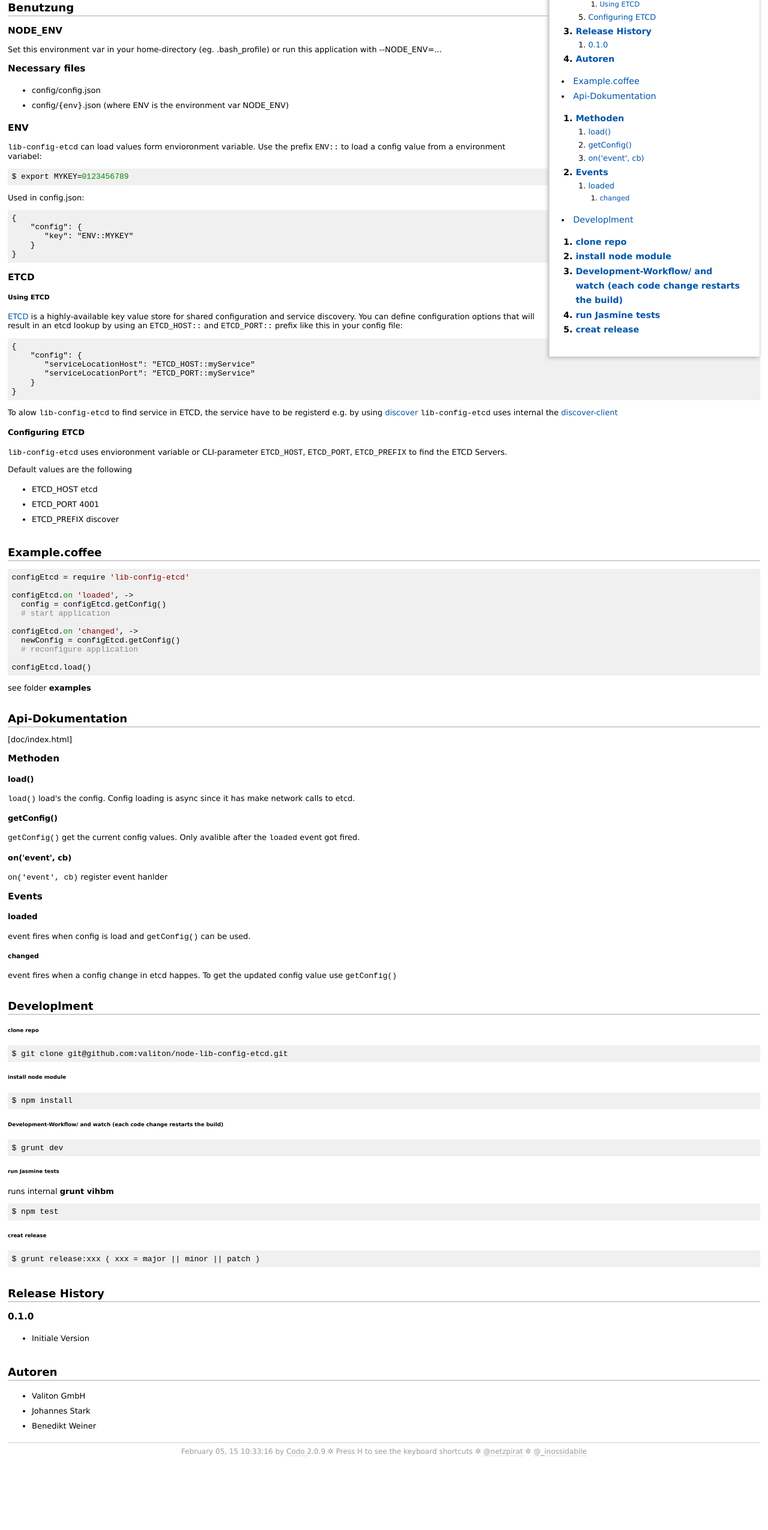
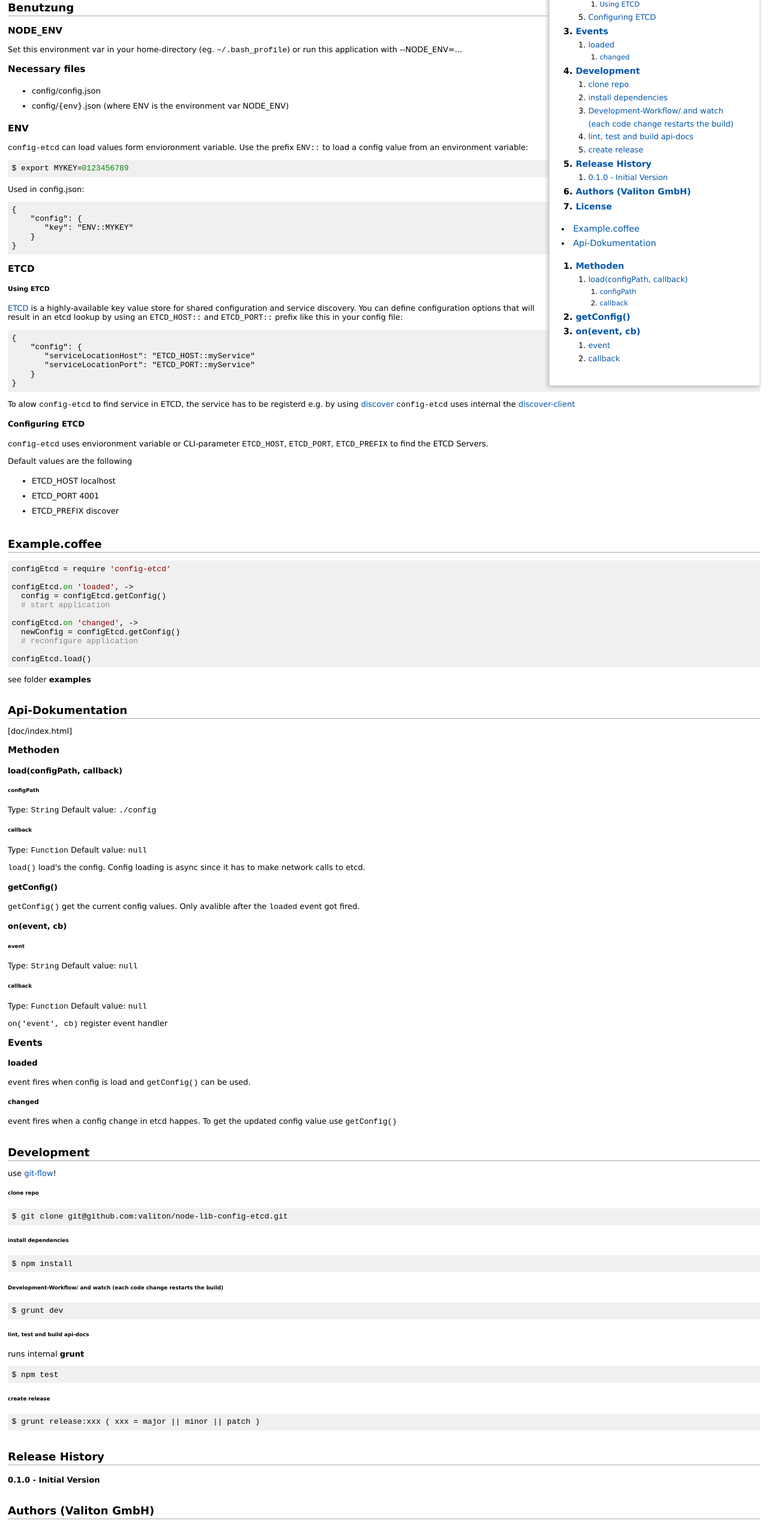
Before and after one commit to valiton/node-lib-config-etcd, a website: page doc/extra/README.md.html in a window 1280 px wide. Shown: the part 240-2790 px from the top of the page at 60% size. Before the commit the page ends 2681 px from the top, so only its background shows below. Drawn offline with Linux system fonts and the light colour scheme.

Commit message:
fix configPath

```diff
--- a/doc/extra/README.md.html
+++ b/doc/extra/README.md.html
@@ -37,13 +37,13 @@
         <h1 id="lib-config-etcd">lib-config-etcd</h1><p>config lib with etcd support</p><h2 id="installation">Installation</h2>
 <pre><code>$ npm install config-etcd --save
 </code></pre><h2 id="benutzung">Benutzung</h2>
-<h3 id="node_env">NODE_ENV</h3><p>Set this environment var in your home-directory (eg. .bash_profile) or run this application with --NODE_ENV=...</p><h3 id="necessary-files">Necessary files</h3>
+<h3 id="node_env">NODE_ENV</h3><p>Set this environment var in your home-directory (eg. <code>~/.bash_profile</code>) or run this application with --NODE_ENV=...</p><h3 id="necessary-files">Necessary files</h3>
 <ul>
 <li>config/config.json</li>
 <li>config/{env}.json (where ENV is the environment var NODE_ENV)</li>
 </ul>
-<h3 id="env">ENV</h3><p><code>lib-config-etcd</code> can load values form envioronment variable.
-Use the prefix <code>ENV::</code> to load a config value from a environment variabel:</p><pre><code>$ export MYKEY=0123456789
+<h3 id="env">ENV</h3><p><code>config-etcd</code> can load values form envioronment variable.
+Use the prefix <code>ENV::</code> to load a config value from an environment variable:</p><pre><code>$ export MYKEY=0123456789
 </code></pre><p>Used in config.json:</p><pre><code>{
     &quot;config&quot;: {
        &quot;key&quot;: &quot;ENV::MYKEY&quot;
@@ -56,14 +56,14 @@ Use the prefix <code>ENV::</code> to load a config value from a environment vari
        &quot;serviceLocationPort&quot;: &quot;ETCD_PORT::myService&quot;
     }
 }
-</code></pre><p>To alow <code>lib-config-etcd</code> to find service in ETCD, the service have to be registerd e.g. by using <a href="https://github.com/totem/discover">discover</a>
-<code>lib-config-etcd</code> uses internal the <a href="https://github.com/totem/discover-client-node">discover-client</a></p><h4 id="configuring-etcd">Configuring ETCD</h4><p><code>lib-config-etcd</code>  uses envioronment variable or CLI-parameter <code>ETCD_HOST</code>, <code>ETCD_PORT</code>, <code>ETCD_PREFIX</code>  to find the ETCD Servers.</p><p>Default values are the following</p><ul>
-<li>ETCD_HOST etcd</li>
+</code></pre><p>To alow <code>config-etcd</code> to find service in ETCD, the service has to be registerd e.g. by using <a href="https://github.com/totem/discover">discover</a>
+<code>config-etcd</code> uses internal the <a href="https://github.com/totem/discover-client-node">discover-client</a></p><h4 id="configuring-etcd">Configuring ETCD</h4><p><code>config-etcd</code>  uses envioronment variable or CLI-parameter <code>ETCD_HOST</code>, <code>ETCD_PORT</code>, <code>ETCD_PREFIX</code>  to find the ETCD Servers.</p><p>Default values are the following</p><ul>
+<li>ETCD_HOST localhost</li>
 <li>ETCD_PORT 4001</li>
 <li>ETCD_PREFIX discover</li>
 </ul>
 <h2 id="example-coffee">Example.coffee</h2>
-<pre><code>configEtcd = require &#39;lib-config-etcd&#39;
+<pre><code>configEtcd = require &#39;config-etcd&#39;
 
 configEtcd.on &#39;loaded&#39;, -&gt;
   config = configEtcd.getConfig()
@@ -75,34 +75,36 @@ configEtcd.on &#39;changed&#39;, -&gt;
 
 configEtcd.load()
 </code></pre><p>see folder <strong>examples</strong></p><h2 id="api-dokumentation">Api-Dokumentation</h2><p>[doc/index.html]</p><h3 id="methoden">Methoden</h3>
-<h4 id="load-">load()</h4><p><code>load()</code> load&#39;s the config. Config loading is async since it has make network calls to etcd.</p><h4 id="getconfig-">getConfig()</h4><p><code>getConfig()</code> get the current config values. Only avalible after the <code>loaded</code> event got fired.</p><h4 id="on-event-cb-">on(&#39;event&#39;, cb)</h4><p><code>on(&#39;event&#39;, cb)</code> register event hanlder</p><h3 id="events">Events</h3>
+<h4 id="load-configpath-callback-">load(configPath, callback)</h4>
+<h6 id="configpath">configPath</h6><p>Type: <code>String</code>
+Default value: <code>./config</code></p><h6 id="callback">callback</h6><p>Type: <code>Function</code>
+Default value: <code>null</code></p><p><code>load()</code> load&#39;s the config. Config loading is async since it has to make network calls to etcd.</p><h4 id="getconfig-">getConfig()</h4><p><code>getConfig()</code> get the current config values. Only avalible after the <code>loaded</code> event got fired.</p><h4 id="on-event-cb-">on(event, cb)</h4>
+<h6 id="event">event</h6><p>Type: <code>String</code>
+Default value: <code>null</code></p><h6 id="callback">callback</h6><p>Type: <code>Function</code>
+Default value: <code>null</code></p><p><code>on(&#39;event&#39;, cb)</code> register event handler</p><h3 id="events">Events</h3>
 <h4 id="loaded">loaded</h4><p>event fires when config is load and  <code>getConfig()</code> can be used.</p><h5 id="changed">changed</h5><p>event fires when a config change in etcd happes.
-To get the updated config value use <code>getConfig()</code></p><h2 id="developlment">Developlment</h2>
-<h6 id="clone-repo">clone repo</h6>
+To get the updated config value use <code>getConfig()</code></p><h2 id="development">Development</h2><p>use <a href="https://github.com/nvie/gitflow">git-flow</a>!</p><h6 id="clone-repo">clone repo</h6>
 <pre><code>$ git clone git@github.com:valiton/node-lib-config-etcd.git
-</code></pre><h6 id="install-node-module">install node module</h6>
+</code></pre><h6 id="install-dependencies">install dependencies</h6>
 <pre><code>$ npm install
 </code></pre><h6 id="development-workflow-and-watch-each-code-change-restarts-the-build-">Development-Workflow/ and watch (each code change restarts the build)</h6>
 <pre><code>$ grunt dev
-</code></pre><h6 id="run-jasmine-tests">run Jasmine tests</h6><p>runs internal <strong>grunt vihbm</strong></p><pre><code>$ npm test
-</code></pre><h6 id="creat-release">creat release</h6>
+</code></pre><h6 id="lint-test-and-build-api-docs">lint, test and build api-docs</h6><p>runs internal <strong>grunt</strong></p><pre><code>$ npm test
+</code></pre><h6 id="create-release">create release</h6>
 <pre><code>$ grunt release:xxx ( xxx = major || minor || patch )
 </code></pre><h2 id="release-history">Release History</h2>
-<h3 id="0-1-0">0.1.0</h3>
+<h4 id="0-1-0-initial-version">0.1.0 - Initial Version</h4>
+<h2 id="authors-valiton-gmbh-">Authors (Valiton GmbH)</h2>
 <ul>
-<li>Initiale Version</li>
-</ul>
-<h2 id="autoren">Autoren</h2>
-<ul>
-<li>Valiton GmbH</li>
 <li>Johannes Stark</li>
 <li>Benedikt Weiner</li>
+<li>Bastian Behrens</li>
 </ul>
-
+<h2 id="license">License</h2><p>Copyright (c) 2015 Valiton GmbH Licensed under the MIT license.</p>
       </div>
     </div>
     <div id='footer'>
-  February 05, 15 10:33:16 by
+  February 05, 15 14:48:52 by
   <a href='https://github.com/coffeedoc/codo' title='CoffeeScript API documentation generator'>
     Codo
   </a>
```
Also changed, not shown: doc/alphabetical_index.html (+1 -1 lines), doc/class/ConfigEtcd.html (+15 -3 lines), doc/file/src/configetcd.coffee.html (+1 -1 lines), spec/configetcd.spec.coffee (+4 -20 lines), src/configetcd.coffee (+13 -8 lines).
